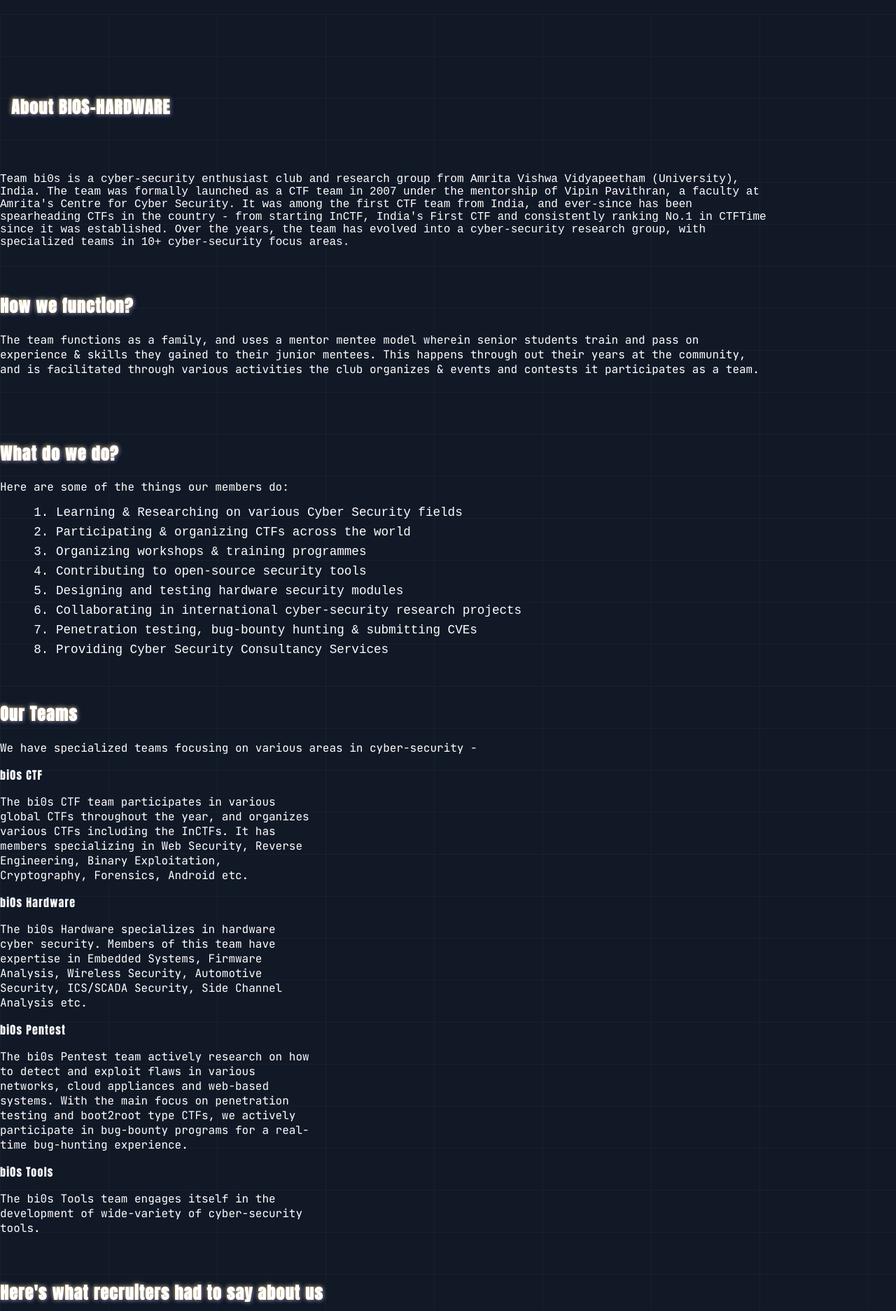
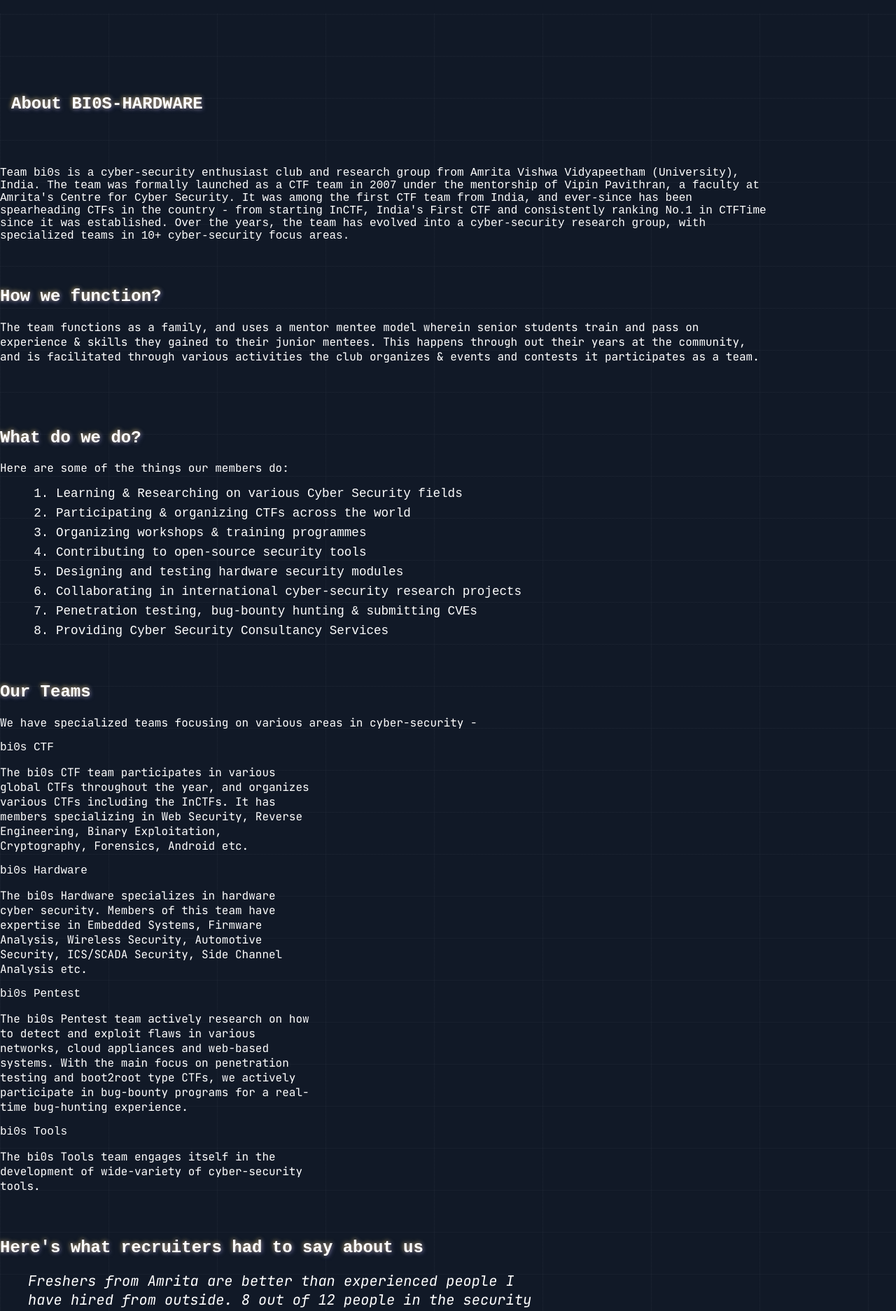
Before and after one commit to nagubathula/bi0shardware.in, a Next.js app: page /about in a window 1280 px wide. Shown: the part 220-2093 px from the top of the page at 70% size. Built offline with nearby package versions, Linux system fonts and the light colour scheme.

Commit message:
Change font

```diff
--- a/src/about/fields.tsx
+++ b/src/about/fields.tsx
@@ -49,7 +49,7 @@ const FieldsofResearch = () => (
   <HeaderSection>
     <div className="grid ">
       <div>
-        <h1 className="font-bold font-Anton highlight text-center text-3xl md:text-3xl lg:text-4xl xl:text-5xl mb-6">
+        <h1 className="font-bold font-jetbrains highlight text-center text-3xl md:text-3xl lg:text-4xl xl:text-5xl mb-6">
           Our Fields of Research{" "}
         </h1>
       </div>
--- a/src/about/how-it-functions.tsx
+++ b/src/about/how-it-functions.tsx
@@ -7,7 +7,7 @@ const HowItFunctionsContainer = styled.section`
 
 const HowItFunctions = () => (
     <HowItFunctionsContainer>
-        <h2 className="font-semibold highlight font-Anton text-xl md:text-2xl mb-4 lg:text-3xl xl:text-4xl">
+        <h2 className="font-semibold highlight font-jetbrains text-xl md:text-2xl mb-4 lg:text-3xl xl:text-4xl">
             How we function?
         </h2>
         <p className="font-jetmono">
--- a/src/about/index.tsx
+++ b/src/about/index.tsx
@@ -17,7 +17,7 @@ const HeaderSection = styled('section')`
 const AboutPage = () => (
     <Layout title="About team bi0s - India's No.1 CTF Team & Cyber Security Research Club">
         <HeaderSection>
-            <h1 className="font-Anton highlight font-bold text-3xl md:text-8xl lg:text-5xl xl:text-6xl">
+            <h1 className="font-jetbrains highlight font-bold text-3xl md:text-8xl lg:text-5xl xl:text-6xl">
                 About BI0S-HARDWARE
             </h1>
         </HeaderSection>
--- a/src/about/teams.tsx
+++ b/src/about/teams.tsx
@@ -35,7 +35,7 @@ const TEAMS = [
 
 const Teams = () => (
     <section id="teams" className="py-8">
-        <h2 className="font-semibold font-Anton highlight text-xl md:text-2xl mb-4 lg:text-3xl xl:text-4xl">
+        <h2 className="font-semibold font-jetbrains highlight text-xl md:text-2xl mb-4 lg:text-3xl xl:text-4xl">
             Our Teams
         </h2>
         <p className="mb-3 font-jetmono">
@@ -44,7 +44,7 @@ const Teams = () => (
         <div className="flex flex-wrap mx-0 my-4">
             {TEAMS.map((t) => (
                 <div className="w-full md:w-1/2 py-6 px-3" key={t.name}>
-                    <div className="text-lg font-Anton  md:text-xl lg:text-2xl font-semibold mb-2">
+                    <div className="text-lg font-jetbrains  md:text-xl lg:text-2xl font-semibold mb-2">
                         {t.name}
                     </div>
                     <p style={{ width: '450px', maxWidth: '100%' }} className="opacity-80 font-jetmono text-sm">{t.description}</p>
--- a/src/about/testimonials.tsx
+++ b/src/about/testimonials.tsx
@@ -20,7 +20,7 @@ const TestimonialsContainer = styled.section`
 
 const Testimonials = () => (
     <TestimonialsContainer id="testimonials">
-        <h2 className="font-semibold text-xl highlight font-Anton md:text-2xl mb-4 lg:text-3xl xl:text-4xl">
+        <h2 className="font-semibold text-xl highlight font-jetbrains md:text-2xl mb-4 lg:text-3xl xl:text-4xl">
             Here&apos;s what recruiters had to say about us
         </h2>
         <div className="my-5 font-jetmono">
--- a/src/about/what-we-do.tsx
+++ b/src/about/what-we-do.tsx
@@ -15,7 +15,7 @@ const WhatWeDoContainer = styled.section`
 
 const WhatWeDoSection = () => (
     <WhatWeDoContainer id="what-we-do">
-        <h2 className="font-semibold font-Anton highlight text-xl md:text-2xl mb-4 lg:text-3xl xl:text-4xl">
+        <h2 className="font-semibold font-jetbrains highlight text-xl md:text-2xl mb-4 lg:text-3xl xl:text-4xl">
             What do we do?
         </h2>
         <p className="mb-3 font-jetmono">
```
